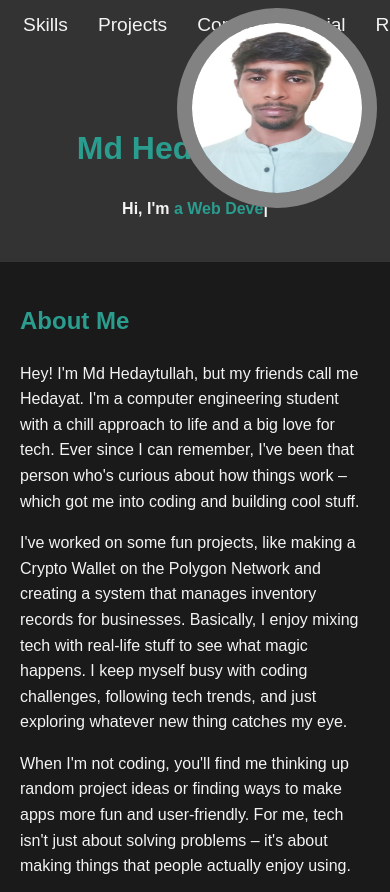
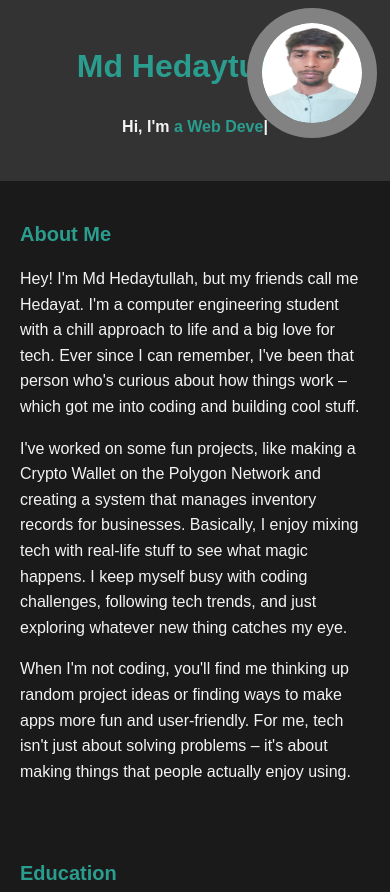
Before and after one commit to hedayat-neyaz/Portfolio, a plain HTML site: page index.html in a window 390 px wide. Shown: the top 892 px of the page. Drawn offline with nearby package versions, Linux system fonts and the light colour scheme; a script that the page names is missing.

Commit message:
Update style.css

```diff
--- a/style.css
+++ b/style.css
@@ -502,3 +502,16 @@ nav ul li a:hover {
 .project-item a:hover {
     color: #7b2d84;
 }
+@media (max-width: 480px) {
+    nav{
+        display: none;
+    }
+    .img img {
+        width: 100px;
+        height: 100px;
+    }
+
+    h2 {
+        font-size: 20px;
+    }
+}
```
